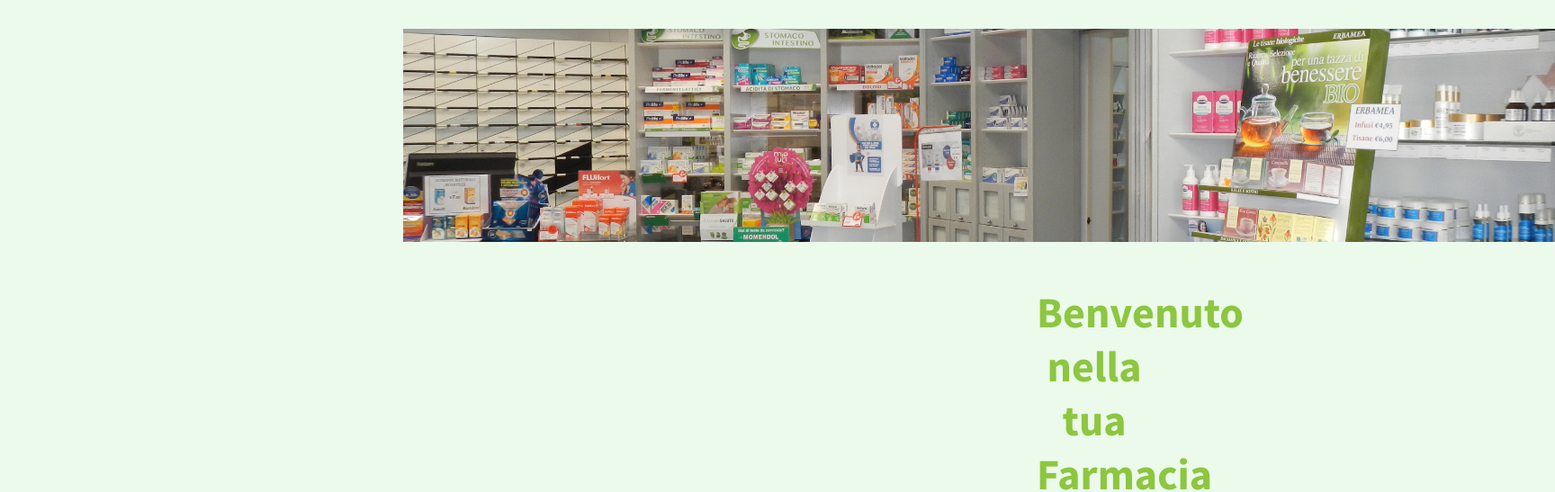
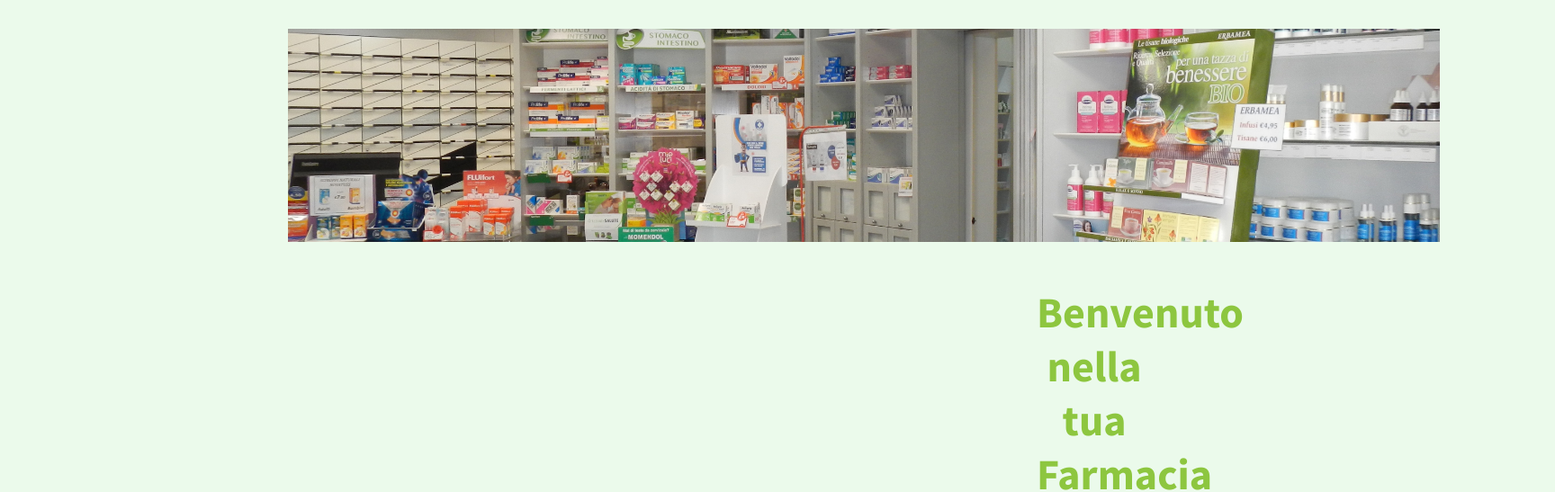
Before and after one commit to farmaciabiancaschlich/home, a plain HTML site: page index.html in a window 1280 px wide. Shown: the part 160-707 px from the top of the page at 90% size, 1728 px wide, since content can reach past the window. Drawn offline with Linux system fonts and the light colour scheme.

Commit message:
Update default.css

```diff
--- a/default.css
+++ b/default.css
@@ -258,7 +258,7 @@
 .banner2 img
 	{
 		width: 100%;
-		margin-left: 28em;
+		margin-left: 20em;
 		display: block;
 	}
 .banner
```
